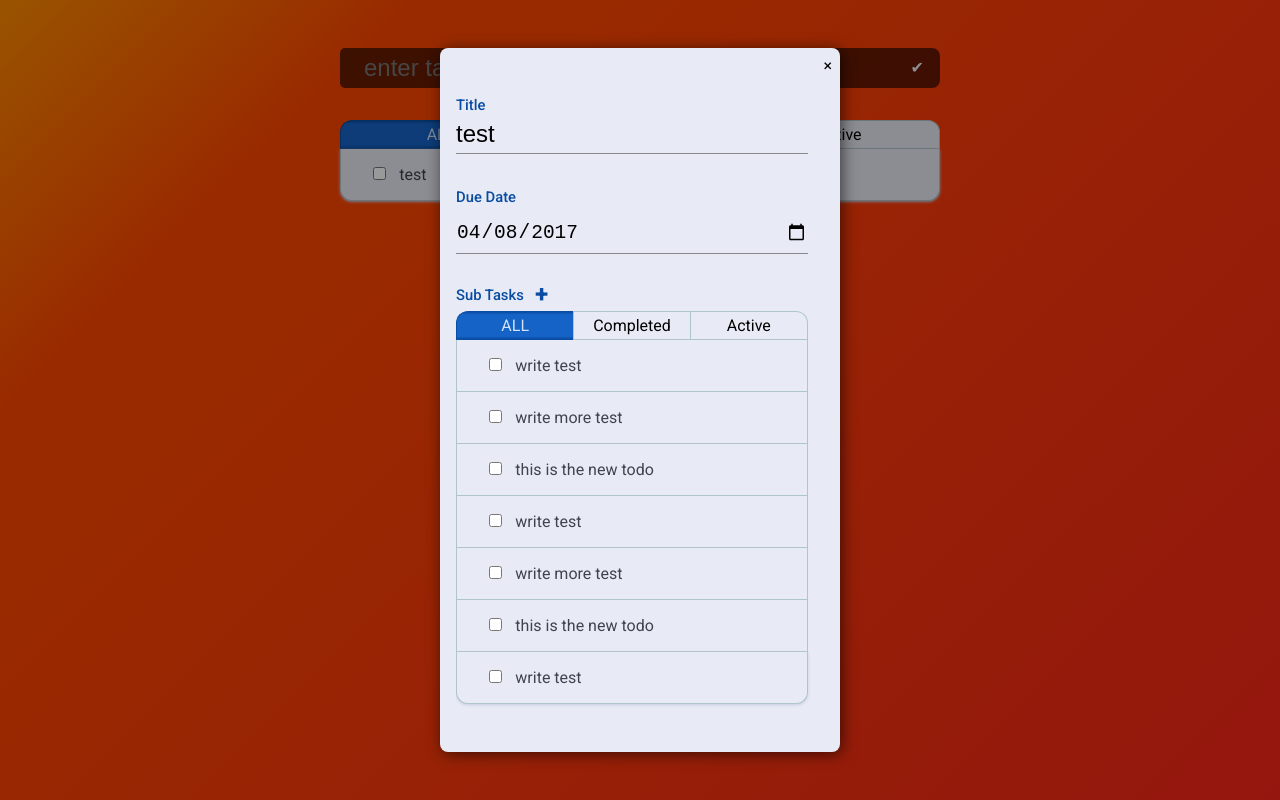
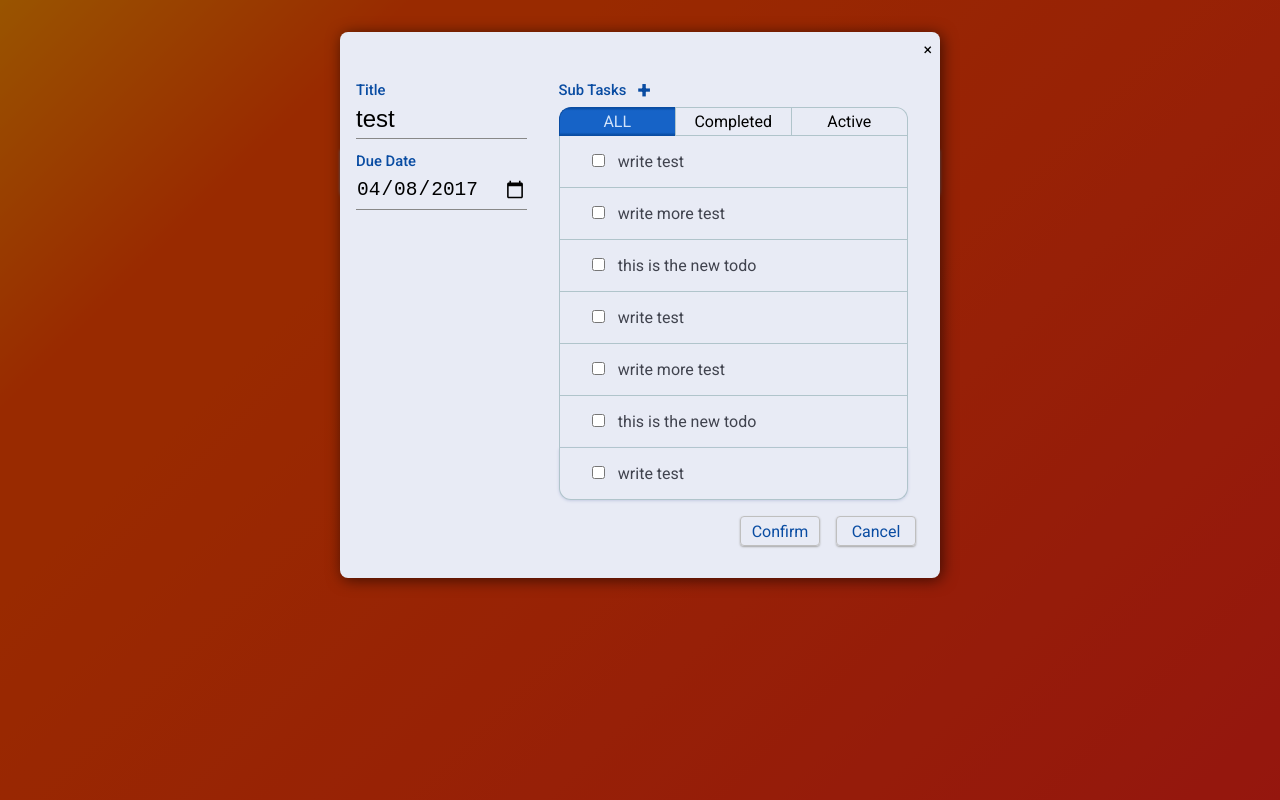
Before and after one commit to akheelsally/React-Apps, a React (Create React App) app: page /123/edit in a window 1280 px wide. Built offline with nearby package versions, Linux system fonts and the light colour scheme.

Commit message:
made Detailed view responsive at 600px

```diff
--- a/src/App.css
+++ b/src/App.css
@@ -62,7 +62,7 @@ a {
 .todo-item-container {
   width: 100%;
   max-width: 600px;
-  margin: 0 auto; }
+  margin: .5em auto; }
   .todo-item-container .todo-item-filter {
     display: flex;
     width: 100%;
@@ -85,6 +85,7 @@ a {
       border-top-right-radius: .75em;
       border-left: none; }
   .todo-item-container .todo-item-list {
+    min-height: 166px;
     list-style: none;
     padding: 0;
     margin: 0;
@@ -140,17 +141,18 @@ a {
   top: 0;
   left: 0;
   right: 0;
-  bottom: 0;
+  min-height: 100vh;
+  overflow-y: scroll;
   background: rgba(0, 0, 0, 0.4); }
   .fs .modal {
-    position: fixed;
+    position: absolute;
     background: #E8EBF5;
     padding: 3em 1em 1em;
-    top: 50%;
+    top: 2em;
     left: 50%;
     width: 90%;
-    max-width: 400px;
-    transform: translate(-50%, -50%);
+    max-width: 600px;
+    transform: translateX(-50%);
     box-shadow: 2px 2px 15px rgba(0, 0, 0, 0.6);
     border-radius: .5em; }
     .fs .modal .close {
@@ -161,16 +163,21 @@ a {
       display: flex;
       flex-direction: column;
       justify-content: space-between;
-      max-height: 80vh;
-      overflow-y: auto;
       padding-right: 1em; }
+      @media screen and (min-width: 600px) {
+        .fs .modal .model-content {
+          flex-direction: row; } }
+      .fs .modal .model-content .main-task-data {
+        flex: 0 0 150px; }
+      @media screen and (min-width: 600px) {
+        .fs .modal .model-content .sub-task-data {
+          flex: 2 1 350px;
+          margin-left: 2em; } }
       .fs .modal .model-content .modal-label {
         position: relative;
         color: #094CA2;
         font-size: .925em;
         font-weight: 500; }
-        .fs .modal .model-content .modal-label:nth-of-type(n+2) {
-          margin: 1.5em 0 .5em; }
         .fs .modal .model-content .modal-label .subtask-add-btn {
           position: absolute;
           top: 50%;
@@ -191,14 +198,14 @@ a {
         margin-bottom: .5em; }
         .fs .modal .model-content .modal-input:focus {
           border-bottom: 1.5px solid #094CA2; }
-      .fs .modal .model-content .btn-group {
+    .fs .modal .btn-group {
       display: flex;
-        justify-content: space-around;
-        align-items: center;
-        padding: 1em 0 .5em 0;
+      justify-content: flex-end;
+      align-items: flex-end;
+      padding: 0 0 .5em 0;
       align-self: flex-end;
-        margin: 1em 0; }
-        .fs .modal .model-content .btn-group .btn-modal {
+      margin: 0; }
+      .fs .modal .btn-group .btn-modal {
         display: inline-block;
         text-align: center;
         color: #094CA2;
@@ -211,17 +218,17 @@ a {
         margin: .5em;
         height: 30px;
         outline: none; }
-          .fs .modal .model-content .btn-group .btn-modal:hover {
+        .fs .modal .btn-group .btn-modal:hover {
           background: #b5bcd6; }
-        .fs .modal .model-content .btn-group .submit {
+      .fs .modal .btn-group .submit {
         color: #fff;
         background: linear-gradient(to bottom, #28AC38 0%, #109121 20%, #109121 80%, #28AC38 100%); }
-          .fs .modal .model-content .btn-group .submit:hover {
+        .fs .modal .btn-group .submit:hover {
           background: linear-gradient(to bottom, #109121 0%, #027710 20%, #027710 80%, #109121 100%); }
-        .fs .modal .model-content .btn-group .cancel {
+      .fs .modal .btn-group .cancel {
         color: #fff;
         background: linear-gradient(to bottom, #E43C33 0%, #C31B12 20%, #C31B12 80%, #E43C33 100%); }
-          .fs .modal .model-content .btn-group .cancel:hover {
+        .fs .modal .btn-group .cancel:hover {
           background: linear-gradient(to bottom, #C31B12 0%, #A00901 20%, #A00901 80%, #C31B12 100%); }
 
 /*.subtask-list-container {
@@ -278,6 +285,8 @@ a {
   flex-direction: column;
   background: #E8EBF5;
   padding: 3em 1em;
+  border: 2px solid #b0c4cb;
+  border-top: none;
   border-bottom-left-radius: .75em;
   border-bottom-right-radius: .75em; }
   .notification .notification-content .notification-heading {
--- a/src/App.js
+++ b/src/App.js
@@ -66,6 +66,7 @@ class App extends Component {
             addTask={this.addTask}
           />
           <TodoItemContainer
+            allowEdit={true}
             tasks={this.state.tasks}
             deleteTask={this.deleteTask}
             updateTask={this.updateTask}
--- a/src/components/edit.js
+++ b/src/components/edit.js
@@ -57,9 +57,10 @@ class DetailedView extends Component {
     }
 
     handleSubTaskInput = (e) => {
-    const PRESSED_ENTER = e.type === 'keydown' && e.which === 13
+    const PRESSED_ENTER_KEY = e.type === 'keydown' && e.which === 13
     const BLUR_OR_ESCAPE_KEY_PRESSED =  e.type === 'blur' || (e.type === 'keydown' && e.which === 27)
-    if (PRESSED_ENTER) {
+
+    if (PRESSED_ENTER_KEY) {
         var subtask = this.subtaskInput.value.trim()
         if (!subtask) { return }
          subtask = {
@@ -73,13 +74,7 @@ class DetailedView extends Component {
     if (BLUR_OR_ESCAPE_KEY_PRESSED) {
          this.setState({toggleSubtask: false})
     }
-
-    if (e.type === 'blur') {
-
    }
-
-    }
-
 
     render () {
       return (
@@ -93,6 +88,7 @@ class DetailedView extends Component {
               onClick={this.exit}>&times;
             </span>
             <div className='model-content'>
+              <div className='main-task-data'>
                 <label className='modal-label' htmlFor='task-edit-input'>Title</label>
                 <input
                   id='task-edit-input'
@@ -109,7 +105,8 @@ class DetailedView extends Component {
                   defaultValue={this.props.task.dueDate}
                   ref={el => { this.dueDateInput = el }}
                 />
-
+              </div>
+              <div className='sub-task-data'>
                 <label className='modal-label'>
                   Sub Tasks
                   <span
@@ -134,11 +131,11 @@ class DetailedView extends Component {
                 deleteTask={this.deleteSubTask}
                 updateTask={this.updateSubTask}
               />
-
+            </div>
+          </div>
           <div className="btn-group">
                   <span className='btn-modal' onClick={this.update} >Confirm</span>
                   <span className='btn-modal' onClick={this.exit}>Cancel</span>
-              </div>
           </div>
           </div>
         </div>
--- a/src/components/todo-item-container.js
+++ b/src/components/todo-item-container.js
@@ -36,6 +36,7 @@ class TodoItemContainer extends Component {
           key={task.id}
           deleteTask={this.props.deleteTask}
           updateTask={this.props.updateTask}
+          allowEdit={this.props.allowEdit}
           task={task}
         />
       )
--- a/src/components/todo-item.js
+++ b/src/components/todo-item.js
@@ -19,7 +19,8 @@ const TodoItem = (props) => {
         onChange={handleTaskStatusChange}
         defaultChecked={props.task.completed}
       />
-      <span className='edit'><Link to={`/${props.task.id}/edit`}>&#9998;</Link></span>
+      {props.allowEdit && <span className='edit'><Link to={`/${props.task.id}/edit`}>&#9998;</Link></span>}
+
       <span className='delete' onClick={deleteTask}>&times;</span>
       <span className='todo-text-outer'>
         <span className='todo-text-inner'>{props.task.title}</span>
@@ -31,6 +32,7 @@ const TodoItem = (props) => {
 TodoItem.propTypes = {
   updateTask: PropTypes.func.isRequired,
   deleteTask: PropTypes.func.isRequired,
+  allowEdit: PropTypes.bool,
   task: PropTypes.shape({
     id: PropTypes.number.isRequired,
     title: PropTypes.string.isRequired,
```
Also changed, not shown: src/App.scss (+28 -18 lines). Lines whose indentation alone changed are shown as unchanged.
